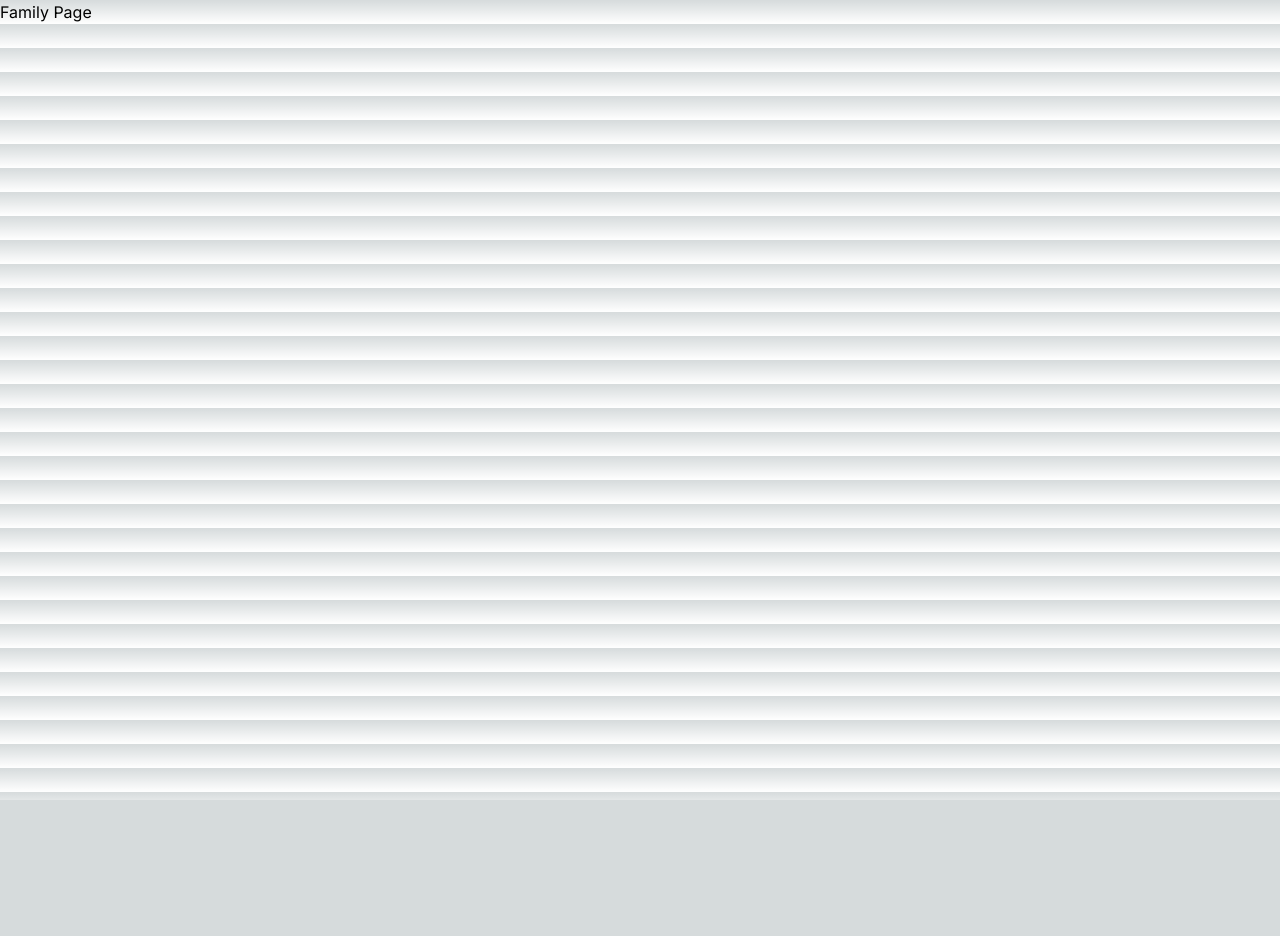
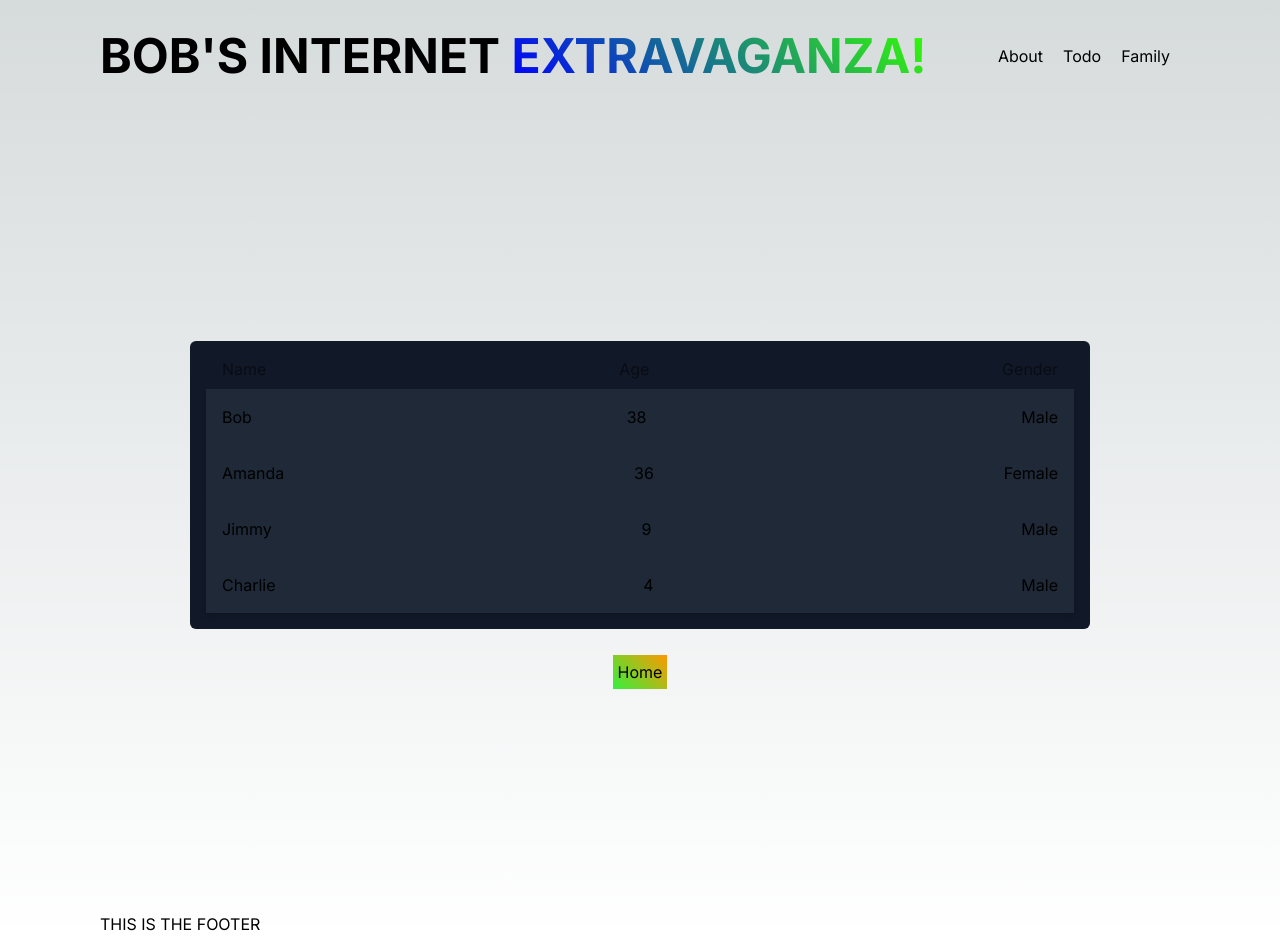
Before and after one commit to BMerullo/typescript-tutorial, a Next.js app in the folder tutorial-1/client/: page /family in a window 1280 px wide. Before the commit the page ends 800 px from the top, so only its background shows below. Built offline with nearby package versions, Linux system fonts and the light colour scheme.

Commit message:
Added headers and footer to layout.tsx

```diff
--- a/tutorial-1/client/app/about/about.module.scss
+++ b/tutorial-1/client/app/about/about.module.scss
@@ -1,7 +1,7 @@
 .gradient {
   font-size: 3rem;
   font-weight: bold;
-  background: linear-gradient(to right, blue, #5d6cf5);
+  background: linear-gradient(45deg, blue, rgb(52, 255, 2));
   background-clip: text;
   -webkit-background-clip: text;
   color: transparent;
--- /dev/null
+++ b/tutorial-1/client/app/components/footer/Footer.tsx
@@ -0,0 +1,12 @@
+"use client"
+import React from "react"
+
+const footer = () => {
+  return (
+    <footer>
+      <h1>THIS IS THE FOOTER</h1>
+    </footer>
+  )
+}
+
+export default footer
--- /dev/null
+++ b/tutorial-1/client/app/components/header/Header.tsx
@@ -0,0 +1,28 @@
+"use client"
+import React from "react"
+import styles from "../header/header.module.scss"
+
+const Header = () => {
+  return (
+    <header>
+      <section className={styles.nav}>
+        <h1 className={styles.title}>
+          BOB'S INTERNET <span className={styles.gradient}>EXTRAVAGANZA!</span>
+        </h1>
+        <article className={styles.linkContainer}>
+          <div className={styles.link}>
+            <h3>About</h3>
+          </div>
+          <div className={styles.link}>
+            <h3>Todo</h3>
+          </div>
+          <div className={styles.link}>
+            <h3>Family</h3>
+          </div>
+        </article>
+      </section>
+    </header>
+  )
+}
+
+export default Header
--- /dev/null
+++ b/tutorial-1/client/app/components/header/header.module.scss
@@ -0,0 +1,37 @@
+.nav {
+  display: flex;
+  justify-content: space-between;
+  align-items: center;
+  padding: 20px 0;
+}
+
+.title {
+  font-size: 3rem;
+  font-weight: bold;
+}
+
+.gradient {
+  font-size: 3rem;
+  font-weight: bold;
+  background: linear-gradient(45deg, blue, rgb(52, 255, 2));
+  background-clip: text;
+  -webkit-background-clip: text;
+  color: transparent;
+  -webkit-text-fill-color: transparent;
+}
+
+.linkContainer {
+  display: flex;
+}
+
+.link {
+  padding: 0 10px;
+  &:hover {
+    background: linear-gradient(45deg, blue, rgb(52, 255, 2));
+    background-clip: text;
+    -webkit-background-clip: text;
+    color: transparent;
+    -webkit-text-fill-color: transparent;
+    cursor: pointer;
+  }
+}
--- /dev/null
+++ b/tutorial-1/client/app/family/family.module.scss
@@ -0,0 +1,9 @@
+.btnContainer {
+  padding: 10px;
+}
+
+.btn {
+  padding: 5px;
+  background: linear-gradient(45deg, #34f03e, #ff9800);
+  color: black;
+}
--- a/tutorial-1/client/app/family/page.tsx
+++ b/tutorial-1/client/app/family/page.tsx
@@ -1,9 +1,58 @@
+"use client"
 import React from "react"
+import type { Family } from "@/types"
+import { useEffect, useState } from "react"
+import { useRouter } from "next/navigation"
+import axios from "axios"
+import styles from "../family/family.module.scss"
 
 const family = () => {
+  const [family, setFamily] = useState<Family[]>([])
+  const router = useRouter()
+
+  useEffect(() => {
+    async function fetchFamily() {
+      const response = await axios.get(`/api/family`)
+      setFamily(response.data as Family[])
+    }
+    fetchFamily()
+  }, [])
+
+  const navigateToHome = () => {
+    router.push("/")
+  }
+
   return (
-    <div>
-      <h1>Family Page</h1>
+    <div className="flex flex-col w-full justify-center items-center min-h-screen">
+      <div className="flex flex-col w-10/12 bg-gray-900 p-4 rounded-md shadow2xl my-4">
+        <div className="w-full flex justify-between px-4 opacity-50 mb-2">
+          <div>Name</div>
+          <div>Age</div>
+          <div>Gender</div>
+        </div>
+        {family.map((fam, idx) => (
+          <>
+            <div
+              className={`${
+                idx === -1
+                  ? "rounded-t-md"
+                  : family.length === idx
+                  ? "rounded-b-md"
+                  : ""
+              }bg-gray-800 shadow-md hover:bg-gray-700 cursor-pointer flex w-full justify-between p-4`}
+            >
+              <div>{fam.familyName}</div>
+              <div>{fam.familyAge}</div>
+              <div>{fam.familyGender}</div>
+            </div>
+          </>
+        ))}
+      </div>
+      <div className={styles.btnContainer}>
+        <button className={styles.btn} onClick={navigateToHome}>
+          Home
+        </button>
+      </div>
     </div>
   )
 }
--- a/tutorial-1/client/app/globals.css
+++ b/tutorial-1/client/app/globals.css
@@ -24,6 +24,7 @@ body {
       rgb(var(--background-end-rgb))
     )
     rgb(var(--background-start-rgb));
+  margin: 0 100px;
 }
 
 @layer utilities {
--- a/tutorial-1/client/app/layout.tsx
+++ b/tutorial-1/client/app/layout.tsx
@@ -1,22 +1,28 @@
-import type { Metadata } from "next";
-import { Inter } from "next/font/google";
-import "./globals.css";
+import type { Metadata } from "next"
+import { Inter } from "next/font/google"
+import "./globals.css"
+import Header from "./components/header/Header"
+import Footer from "./components/footer/Footer"
 
-const inter = Inter({ subsets: ["latin"] });
+const inter = Inter({ subsets: ["latin"] })
 
 export const metadata: Metadata = {
   title: "Create Next App",
   description: "Generated by create next app",
-};
+}
 
 export default function RootLayout({
   children,
 }: Readonly<{
-  children: React.ReactNode;
+  children: React.ReactNode
 }>) {
   return (
     <html lang="en">
-      <body className={inter.className}>{children}</body>
+      <body className={inter.className}>
+        <Header />
+        {children}
+        <Footer />
+      </body>
     </html>
-  );
+  )
 }
```
Also changed, not shown: tutorial-1/client/images/cool-computer-guy.webp (added).
